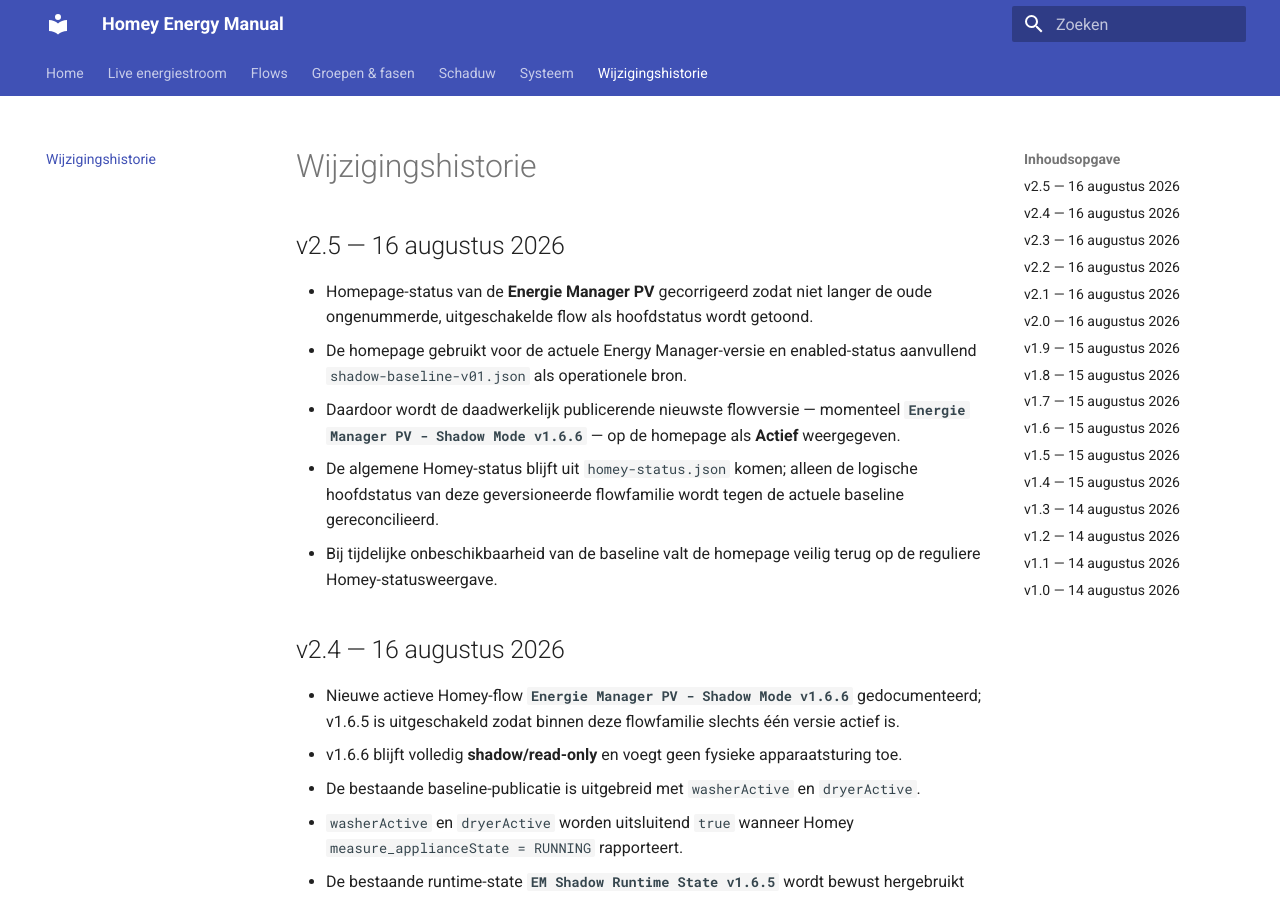
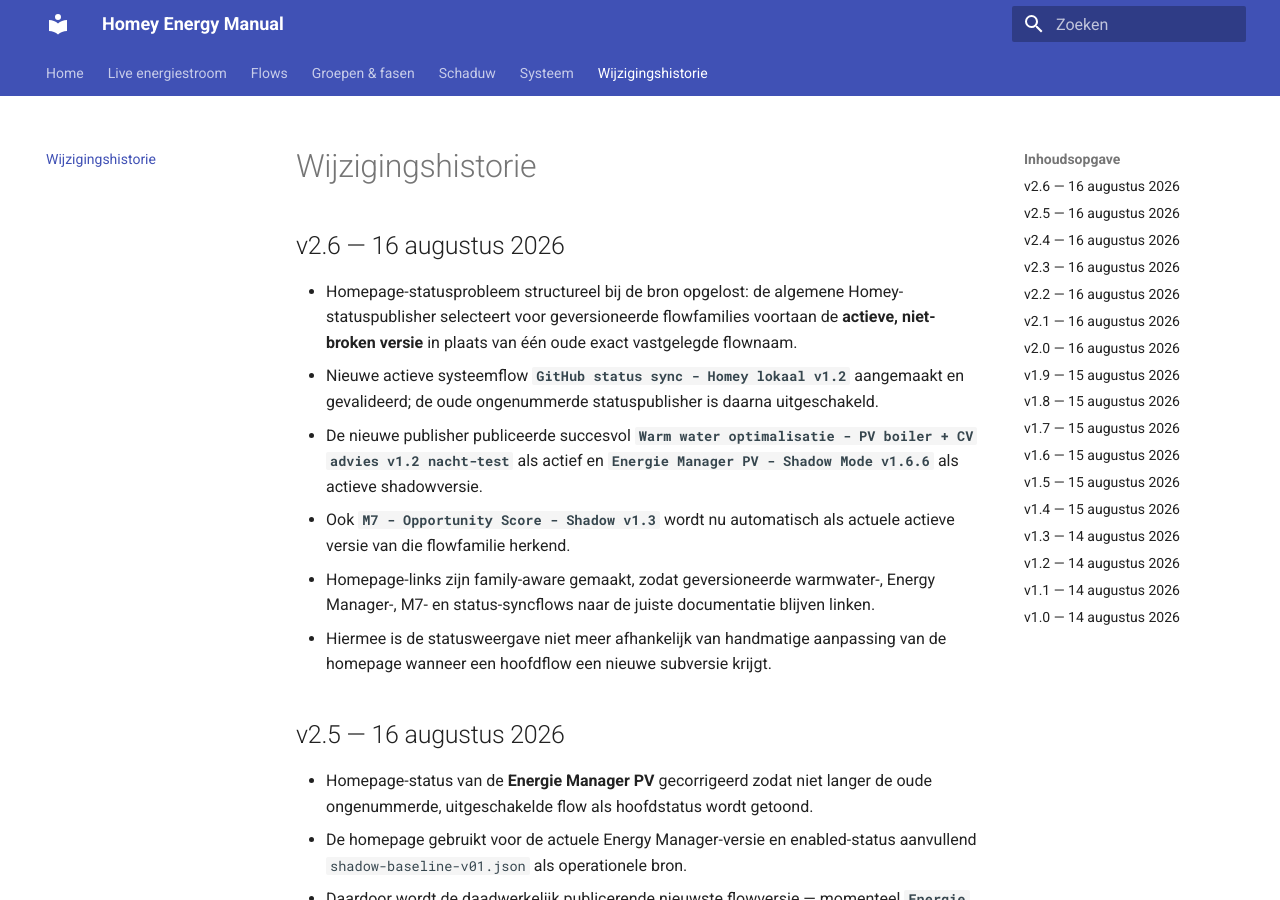
Before and after one commit to OnsKasteeltje/homey-energy-manual, an MkDocs documentation site: the page built from docs/wijzigingshistorie.md, in a window 1280 px wide and 900 px high. Built offline with MkDocs 1.6.1 and Material for MkDocs 9.7.7, drawn with Linux system fonts in a browser that asks for light colours.

Commit message:
docs: add website v2.6 status-family fix

```diff
--- a/docs/wijzigingshistorie.md
+++ b/docs/wijzigingshistorie.md
@@ -1,4 +1,13 @@
 # Wijzigingshistorie
+
+## v2.6 — 16 augustus 2026
+
+- Homepage-statusprobleem structureel bij de bron opgelost: de algemene Homey-statuspublisher selecteert voor geversioneerde flowfamilies voortaan de **actieve, niet-broken versie** in plaats van één oude exact vastgelegde flownaam.
+- Nieuwe actieve systeemflow **`GitHub status sync - Homey lokaal v1.2`** aangemaakt en gevalideerd; de oude ongenummerde statuspublisher is daarna uitgeschakeld.
+- De nieuwe publisher publiceerde succesvol **`Warm water optimalisatie - PV boiler + CV advies v1.2 nacht-test`** als actief en **`Energie Manager PV - Shadow Mode v1.6.6`** als actieve shadowversie.
+- Ook **`M7 - Opportunity Score - Shadow v1.3`** wordt nu automatisch als actuele actieve versie van die flowfamilie herkend.
+- Homepage-links zijn family-aware gemaakt, zodat geversioneerde warmwater-, Energy Manager-, M7- en status-syncflows naar de juiste documentatie blijven linken.
+- Hiermee is de statusweergave niet meer afhankelijk van handmatige aanpassing van de homepage wanneer een hoofdflow een nieuwe subversie krijgt.
 
 ## v2.5 — 16 augustus 2026
 
```
